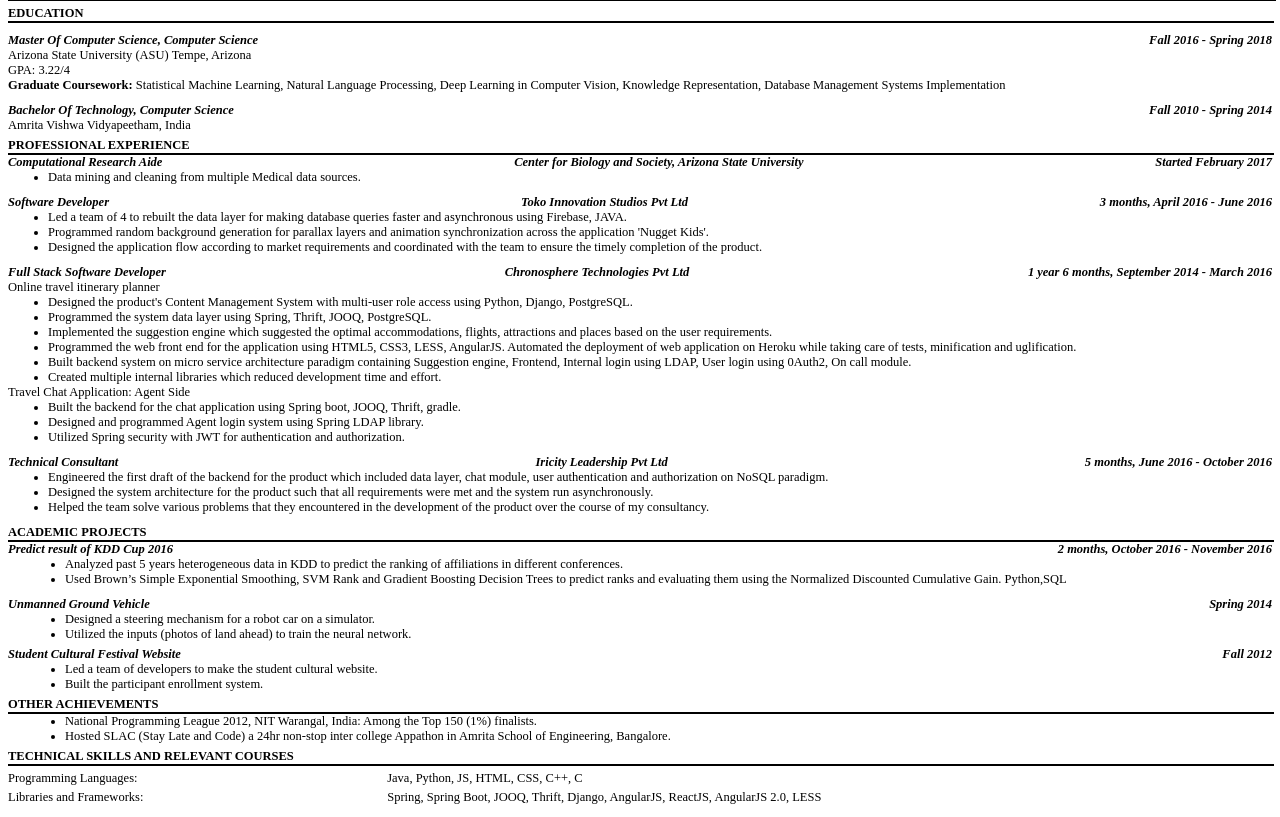
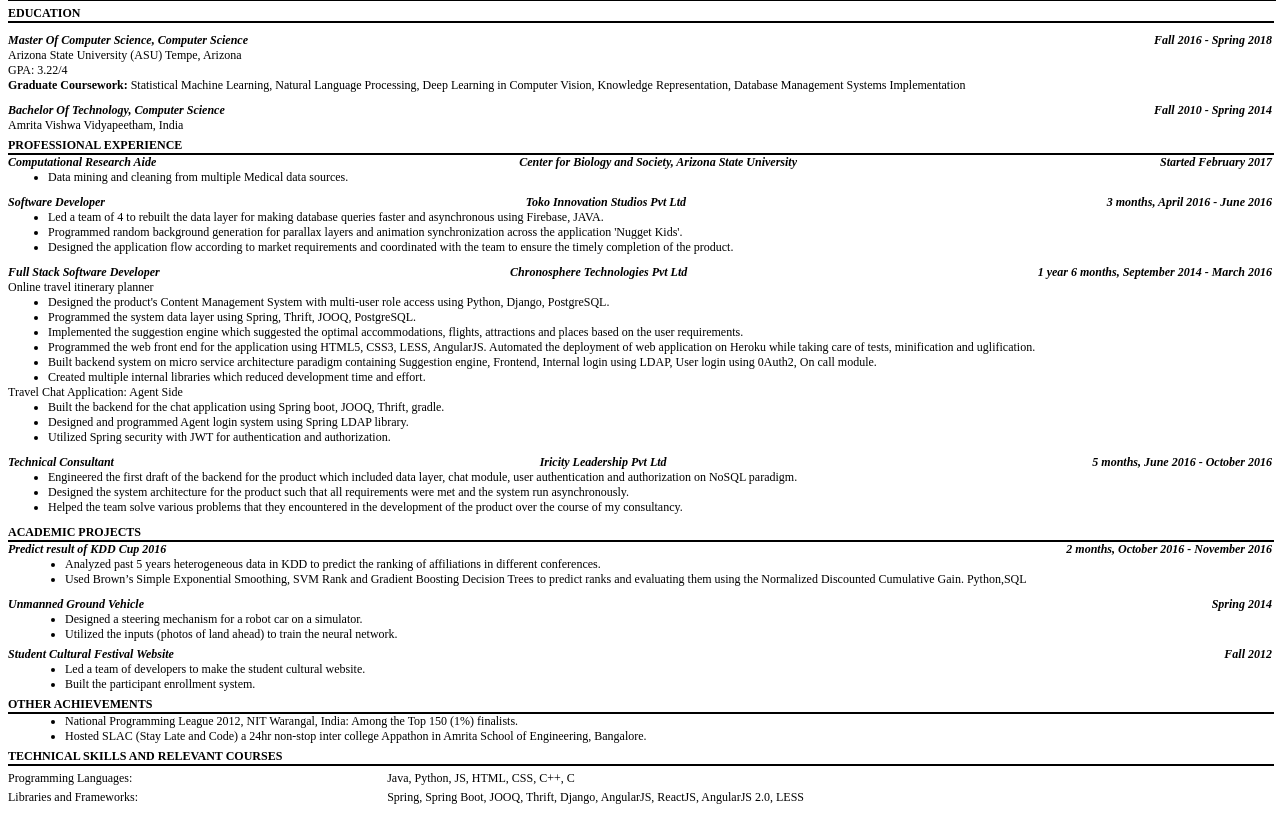
Before and after one commit to prakharkh91/prakharkh91.github.io, a plain HTML site: page info.html in a window 1280 px wide. Shown: the part 47-864 px from the top of the page. Drawn offline with Linux system fonts and the light colour scheme.

Commit message:
Update info.html

```diff
--- a/info.html
+++ b/info.html
@@ -32,7 +32,7 @@
     </style>
 </head>
 
-<body style="font-size: 12.5px; margin-top: 5px">
+<body style="font-size: 12px; margin-top: 5px">
 
 <div style="width: 100%; display: block; text-align: center; font-size: 20px; text-transform: uppercase">Prakhar Khandelwal</div>
 <div class="name-and-address-header">
```
